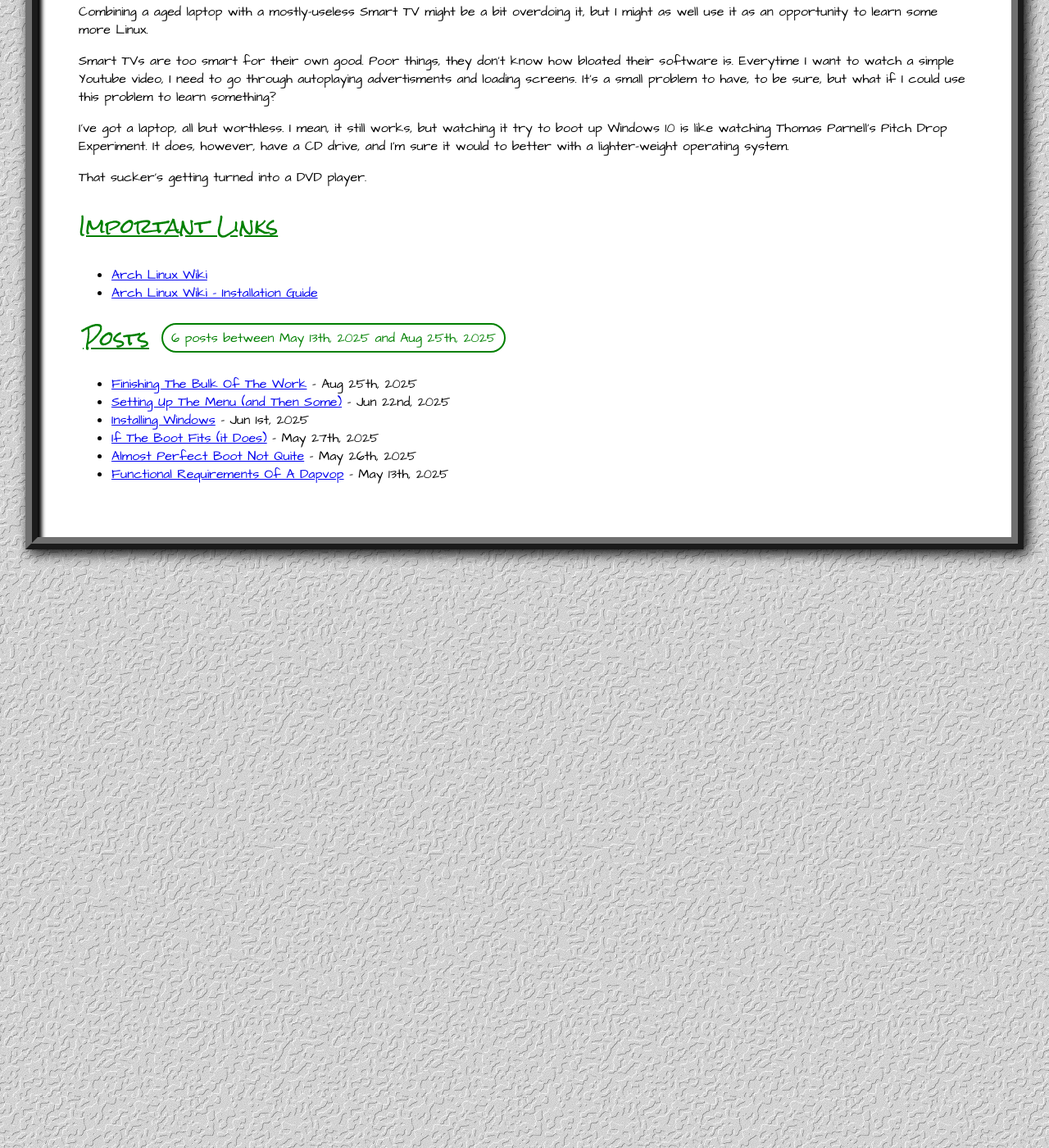
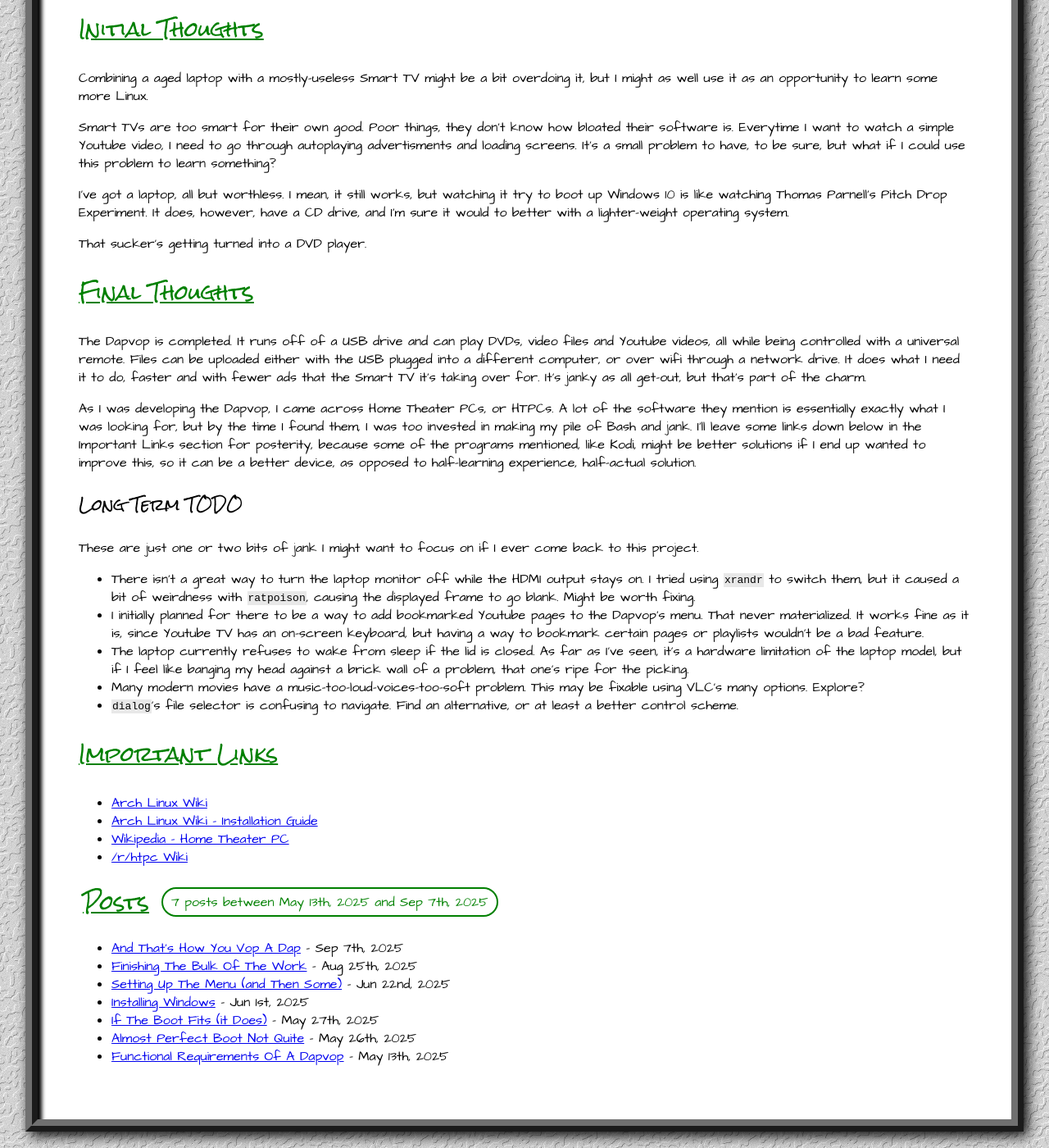
Before and after one commit to krathman257/krathman257.github.io, a Jekyll site: the page built from docs/_projects/dvdplayer.md, in a window 1280 px wide and 1400 px high, scrolled down 262 px. Shown: the whole window at 82% size. Built offline with Jekyll 4.4.1, drawn with Linux system fonts in a browser that asks for light colours; some web fonts are replaced.

Commit message:
Added post, concluded Dapvop project

```diff
--- a/docs/_projects/dvdplayer.md
+++ b/docs/_projects/dvdplayer.md
@@ -1,7 +1,10 @@
 ---
 short_name: dvdplayer
 name: Laptop-to-DVD-Player Conversion
+github: https://github.com/krathman257/Dapvop
 ---
+## Initial Thoughts
+
 Combining a aged laptop with a mostly-useless Smart TV might be a bit overdoing it, but I might as well use it as an opportunity to learn some more Linux.
 
 Smart TVs are too smart for their own good. Poor things, they don't know how bloated their software is. Everytime I want to watch a simple Youtube video, I need to go through autoplaying advertisments and loading screens. It's a small problem to have, to be sure, but what if I could use this problem to learn something?
@@ -10,7 +13,25 @@ I've got a laptop, all but worthless. I mean, it still works, but watching it tr
 
 That sucker's getting turned into a DVD player.
 
+## Final Thoughts
+
+The Dapvop is completed. It runs off of a USB drive and can play DVDs, video files and Youtube videos, all while being controlled with a universal remote. Files can be uploaded either with the USB plugged into a different computer, or over wifi through a network drive. It does what I need it to do, faster and with fewer ads that the Smart TV it's taking over for. It's janky as all get-out, but that's part of the charm.
+
+As I was developing the Dapvop, I came across Home Theater PCs, or HTPCs. A lot of the software they mention is essentially exactly what I was looking for, but by the time I found them, I was too invested in making my pile of Bash and jank. I'll leave some links down below in the Important Links section for posterity, because some of the programs mentioned, like Kodi, might be better solutions if I end up wanted to improve this, so it can be a better device, as opposed to half-learning experience, half-actual solution.
+
+### Long Term TODO
+
+These are just one or two bits of jank I might want to focus on if I ever come back to this project.
+
+- There isn't a great way to turn the laptop monitor off while the HDMI output stays on. I tried using `xrandr` to switch them, but it caused a bit of weirdness with `ratpoison`, causing the displayed frame to go blank. Might be worth fixing.
+- I initially planned for there to be a way to add bookmarked Youtube pages to the Dapvop's menu. That never materialized. It works fine as it is, since Youtube TV has an on-screen keyboard, but having a way to bookmark certain pages or playlists wouldn't be a bad feature.
+- The laptop currently refuses to wake from sleep if the lid is closed. As far as I've seen, it's a hardware limitation of the laptop model, but if I feel like banging my head against a brick wall of a problem, that one's ripe for the picking.
+- Many modern movies have a music-too-loud-voices-too-soft problem. This may be fixable using VLC's many options. Explore?
+- `dialog`'s file selector is confusing to navigate. Find an alternative, or at least a better control scheme.
+
 ## Important Links
 
 - [Arch Linux Wiki](http://wiki.archlinux.org)
 - [Arch Linux Wiki - Installation Guide](http://wiki.archlinux.org/title/Installation_guide)
+- [Wikipedia - Home Theater PC](https://en.wikipedia.org/wiki/Home_theater_PC)
+- [/r/htpc Wiki](https://r-htpc.github.io/wiki/)
```
Also changed, not shown: docs/_posts/2025-09-07-and-that's-how-you-vop-a-dap.md (added, +43 -0 lines).
